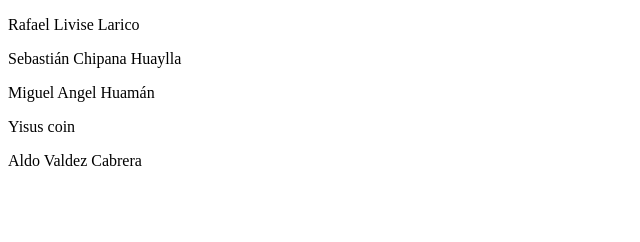
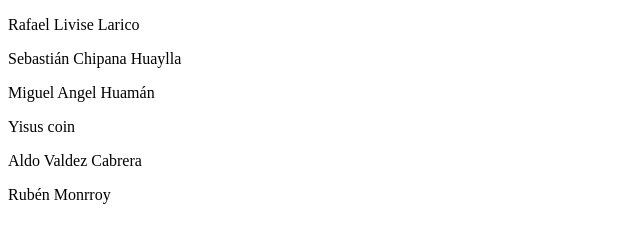
Before and after one commit to RavilcoDev/cevidev-present, a plain HTML site: page index.html in a window 1280 px wide. Shown: the whole page, without its empty margins (0-640 px from the left). Drawn offline with Linux system fonts and the light colour scheme.

Commit message:
Update index.html

```diff
--- a/index.html
+++ b/index.html
@@ -12,5 +12,6 @@
     <p>Miguel Angel Huamán</p>
     <p>Yisus coin</p>
     <p>Aldo Valdez Cabrera</p>
+    <p>Rubén Monrroy</p>
   </body>
 </html>
```
